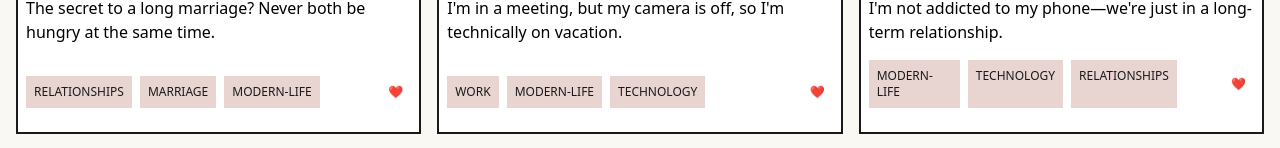
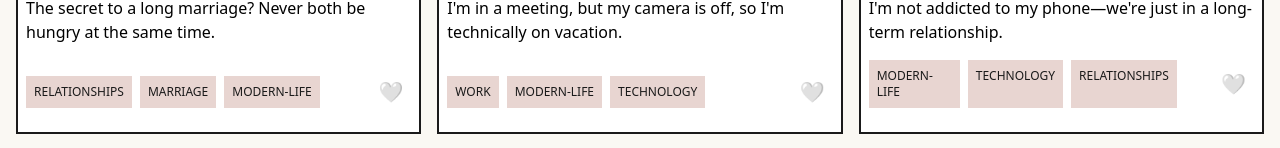
Before and after one commit to jdoneil/daily-dose, a React (Vite) app: page / in a window 1280 px wide. Shown: the part 522-670 px from the top of the page. Built offline with nearby package versions, Linux system fonts and the light colour scheme.

Commit message:
add logic for pushing favorites from gallery to localStorage

```diff
--- a/src/pages/Gallery/Gallery.tsx
+++ b/src/pages/Gallery/Gallery.tsx
@@ -44,6 +44,10 @@ export default function Gallery({ searchQuery }: GalleryProps) {
   const [loading, setLoading] = useState(true);
   const [error, setError] = useState(null);
   const [selectedFilters, setSelectedFilters] = useState(["All"]);
+  const [favoriteIds, setFavoriteIds] = useState<number[]>(() => {
+    const stored = localStorage.getItem("favorites");
+    return stored ? JSON.parse(stored) : [];
+  });
 
   useEffect(() => {
     setTimeout(() => {
@@ -67,6 +71,16 @@ export default function Gallery({ searchQuery }: GalleryProps) {
       return updated.length === 0 ? ["All"] : updated;
     });
   }, []);
+
+  const toggleFavorite = (id: number) => {
+    setFavoriteIds((prev) => {
+      const next = prev.includes(id)
+        ? prev.filter((favoriteId) => favoriteId !== id)
+        : [...prev, id];
+      localStorage.setItem("favorites", JSON.stringify(next));
+      return next;
+    });
+  };
 
   if (loading) return <p>Loading...</p>;
   if (error) return <p>Error</p>;
@@ -109,7 +123,12 @@ export default function Gallery({ searchQuery }: GalleryProps) {
                       </span>
                     ))}
                   </div>
-                  <p className="mr-2">❤️</p>
+                  <button
+                    className="mr-2 cursor-pointer text-xl transition-transform duration-200 hover:scale-125"
+                    onClick={() => toggleFavorite(comic.id)}
+                  >
+                    {favoriteIds.includes(comic.id) ? "❤️" : "🤍"}
+                  </button>
                 </div>
               </div>
             </div>
```
